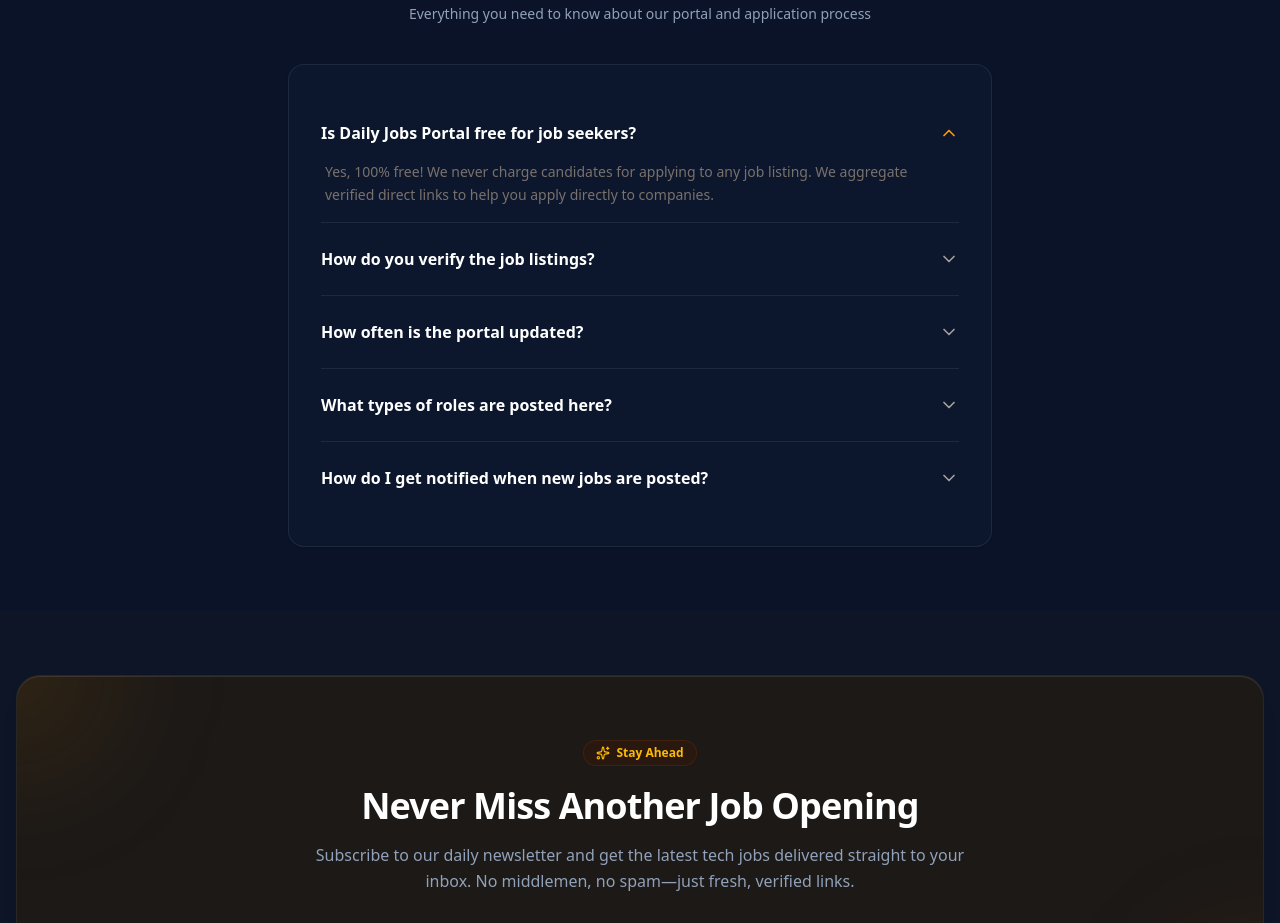
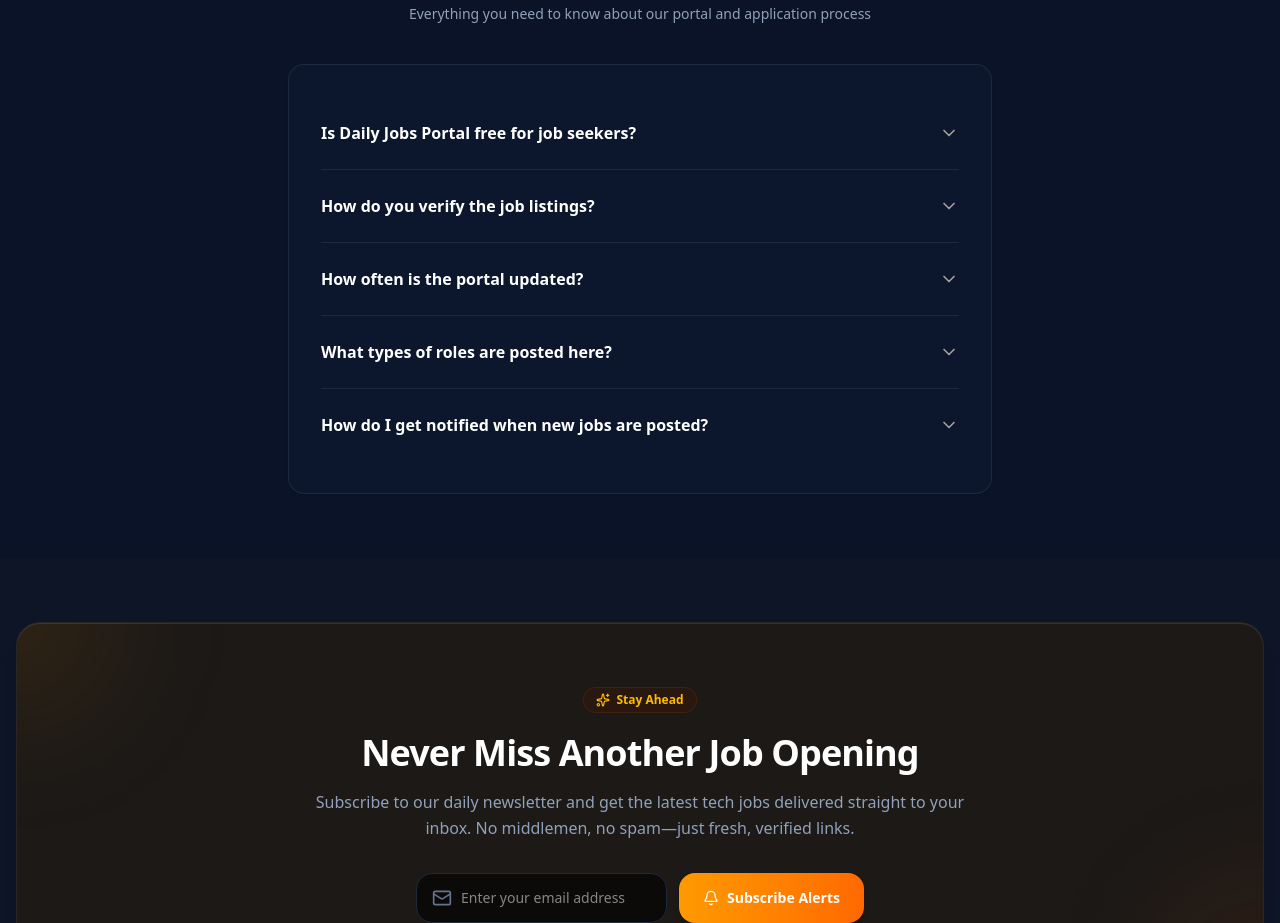
Before and after one commit to ManojPentapati/DailyjobsPortal, a React (Vite) app: page / in a window 1280 px wide. Shown: the part 1880-2803 px from the top of the page. Built offline with nearby package versions, Linux system fonts and the light colour scheme; no server answers; the database is empty; a web font is replaced by a local one.

Commit message:
fix: collapse all FAQ accordion items by default on page load

```diff
--- a/public/sw.js
+++ b/public/sw.js
@@ -1,4 +1,4 @@
-const CACHE_NAME = "dailyjobs-v8";
+const CACHE_NAME = "dailyjobs-v9";
 const STATIC_ASSETS = ["/", "/favicon.svg"];
 
 // Install: cache essential assets
--- a/src/components/home/FAQSection.jsx
+++ b/src/components/home/FAQSection.jsx
@@ -25,7 +25,7 @@
 ];
 
 function FAQItem({ q, a, index }) {
-  const [isOpen, setIsOpen] = useState(index === 0);
+  const [isOpen, setIsOpen] = useState(false);
 
   return (
     <div className="border-b border-stone-200 dark:border-white/[0.08] py-4 last:border-0">
```
